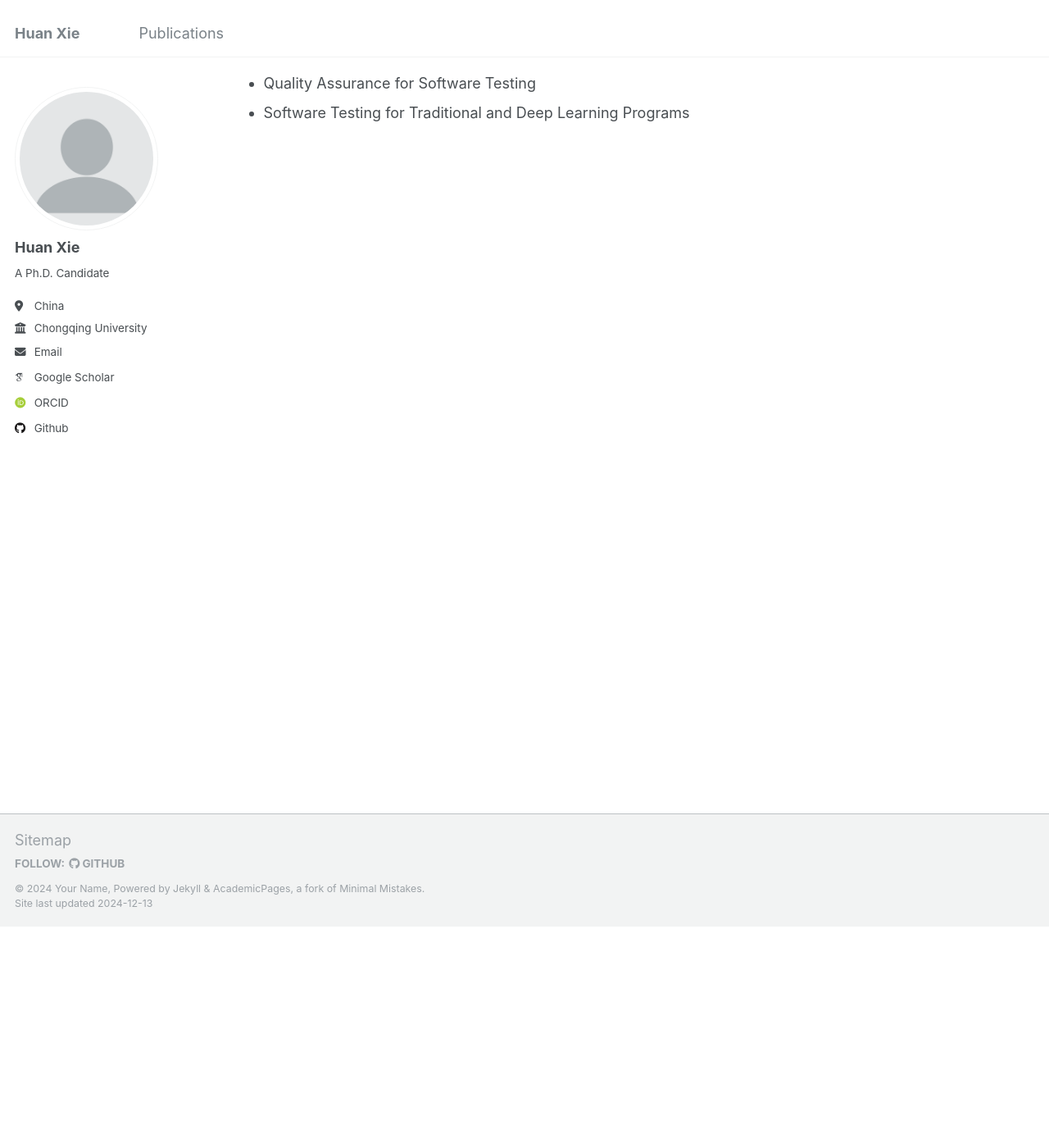
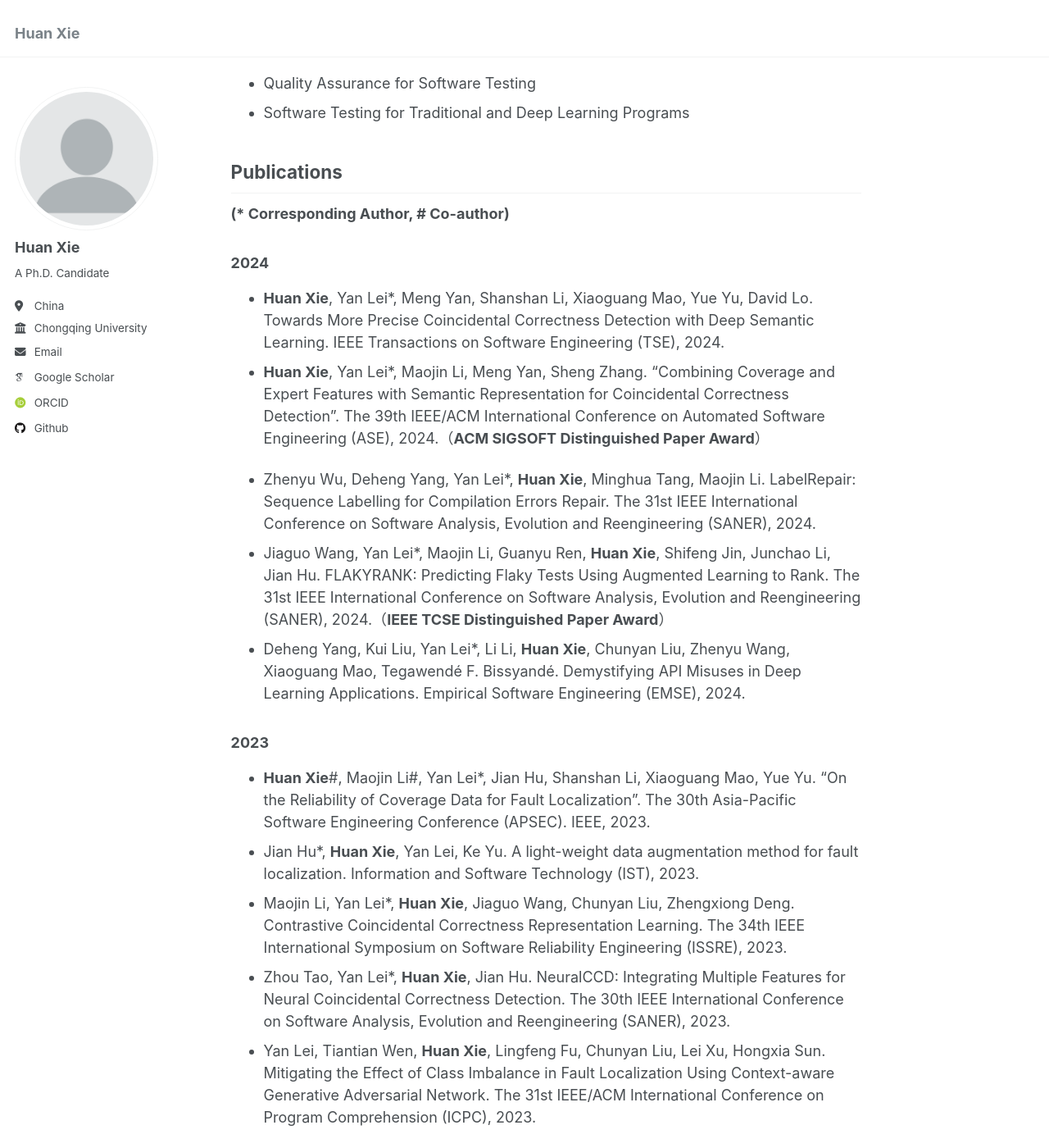
Before and after one commit to xie-huan/xie-huan.github.io, a Jekyll site: the page built from _pages/about.md, in a window 1280 px wide and 1400 px high, scrolled down 270 px. Shown: the whole window at 82% size. Built offline with Jekyll 4.4.1, drawn with Linux system fonts in a browser that asks for light colours; some web fonts are replaced; some of the changed text lies outside the part shown.

```diff
--- a/_data/navigation.yml
+++ b/_data/navigation.yml
@@ -5,5 +5,3 @@
 # prevent it from being included in the site.
 
 main:
-  - title: "Publications"
-    url: /publications/
--- a/_pages/about.md
+++ b/_pages/about.md
@@ -9,7 +9,45 @@ redirect_from:
 
 I received the B.S. degree in software engineering from Chongqing University, Chongqing, China, in 2020. I am currently working toward the Ph.D. degree with Chongqing University under the supervision of Prof. Yan Lei. His research interests include fault localization for software and deep learning programs, as well as automated program repair.
 
-## Research interests
+## Research Interests
 
 - Quality Assurance for Software Testing
 - Software Testing for Traditional and Deep Learning Programs
+
+## Publications
+
+**(\* Corresponding Author, # Co-author)**
+
+### 2024
+
+-  **Huan Xie**, Yan Lei*, Meng Yan, Shanshan Li, Xiaoguang Mao, Yue Yu, David Lo. Towards More Precise Coincidental Correctness Detection with Deep Semantic Learning. IEEE Transactions on Software Engineering (TSE), 2024.
+- **Huan Xie**, Yan Lei*, Maojin Li, Meng Yan, Sheng Zhang. "Combining Coverage and Expert Features with Semantic Representation for Coincidental Correctness Detection". The 39th IEEE/ACM International Conference on Automated Software Engineering (ASE), 2024.（**ACM SIGSOFT Distinguished Paper Award**）
+
+- Zhenyu Wu, Deheng Yang, Yan Lei*, **Huan Xie**, Minghua Tang, Maojin Li. LabelRepair: Sequence Labelling for Compilation Errors Repair. The 31st IEEE International Conference on Software Analysis, Evolution and Reengineering (SANER), 2024.
+- Jiaguo Wang, Yan Lei*, Maojin Li, Guanyu Ren, **Huan Xie**, Shifeng Jin, Junchao Li, Jian Hu. FLAKYRANK: Predicting Flaky Tests Using Augmented Learning to Rank. The 31st IEEE International Conference on Software Analysis, Evolution and Reengineering (SANER), 2024.（**IEEE TCSE Distinguished Paper Award**）
+- Deheng Yang, Kui Liu, Yan Lei*, Li Li, **Huan Xie**, Chunyan Liu, Zhenyu Wang, Xiaoguang Mao, Tegawendé F. Bissyandé. Demystifying API Misuses in Deep Learning Applications. Empirical Software Engineering (EMSE), 2024.
+
+### 2023
+
+- **Huan Xie**#, Maojin Li#, Yan Lei*, Jian Hu, Shanshan Li, Xiaoguang Mao, Yue Yu. "On the Reliability of Coverage Data for Fault Localization". The 30th Asia-Pacific Software Engineering Conference (APSEC). IEEE, 2023.
+- Jian Hu*, **Huan Xie**, Yan Lei, Ke Yu. A light-weight data augmentation method for fault localization. Information and Software Technology (IST), 2023.
+- Maojin Li, Yan Lei*, **Huan Xie**, Jiaguo Wang, Chunyan Liu, Zhengxiong Deng. Contrastive Coincidental Correctness Representation Learning. The 34th IEEE International Symposium on Software Reliability Engineering (ISSRE), 2023.
+- Zhou Tao, Yan Lei*, **Huan Xie**, Jian Hu. NeuralCCD: Integrating Multiple Features for Neural Coincidental Correctness Detection. The 30th IEEE International Conference on Software Analysis, Evolution and Reengineering (SANER), 2023.
+- Yan Lei, Tiantian Wen, **Huan Xie**, Lingfeng Fu, Chunyan Liu, Lei Xu, Hongxia Sun. Mitigating the Effect of Class Imbalance in Fault Localization Using Context-aware Generative Adversarial Network. The 31st IEEE/ACM International Conference on Program Comprehension (ICPC), 2023.
+
+### 2022
+
+- **Huan Xie**, Yan Lei*, Meng Yan, Yue Yu, Xin Xia, Xiaoguang Mao. A Universal Data Augmentation Approach for Fault Localization. The 44th International Conference on Software Engineering (ICSE), 2022.
+- Yan Lei*, **Huan Xie**, Tao Zhang, Meng Yan, Zhou Xu, Chengnian Sun. Feature-FL: Feature-based Fault Localization. IEEE Transactions on Reliability, 2022, 71(1): 264-283.
+- Yan Lei*, Chunyan Liu, **Huan Xie**, Sheng Huang, Meng Yan, Zhou Xu. BCL-FL: A Data Augmentation Approach with Between-Class Learning for Fault Localization. The 29th IEEE International Conference on Software Analysis, Evolution and Reengineering (SANER), 2022.
+- Junji Yu, Yan Lei*, **Huan Xie**, Lingfeng Fu, Chunyan Liu. Context-based Cluster Fault Localization. The 30th ACM/IEEE International Conference on Program Comprehension (ICPC), 2022.
+
+### 2021
+
+- Deheng Yang, Yan Lei*, Xiaoguang Mao, David Lo, **Huan Xie**, Meng Yan. Is the Ground Truth Really Accurate? Dataset Purification for Automated Program Repair. The 28th IEEE International Conference on Software Analysis, Evolution and Reengineering (SANER), 2021.
+
+## **Awards**
+
+- 2024: ACM SIGSOFT Distinguished Paper Award, ASE 2024
+
+- 2024: IEEE TCSE Distinguished Paper Award, SANER 2024
```
